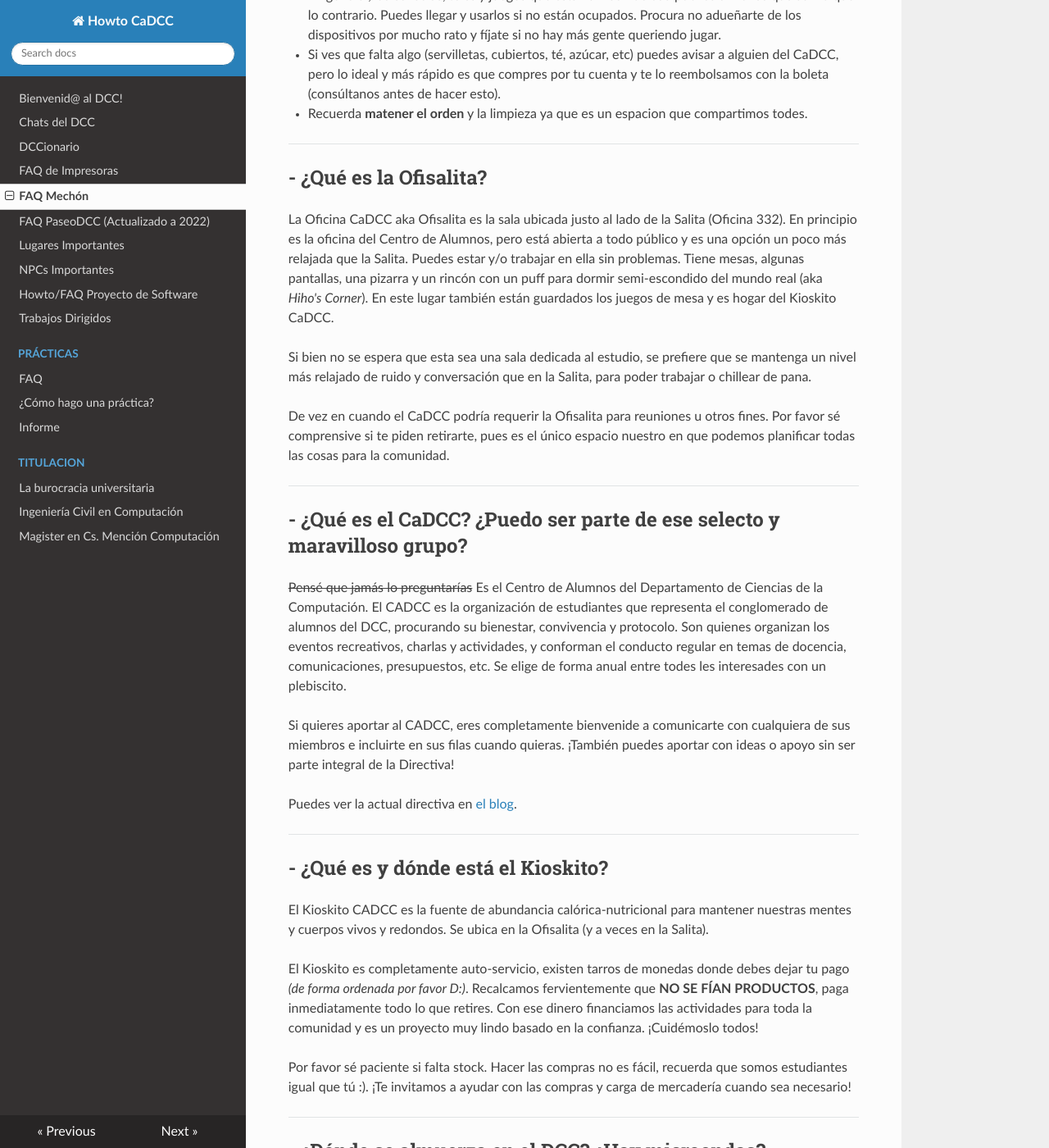
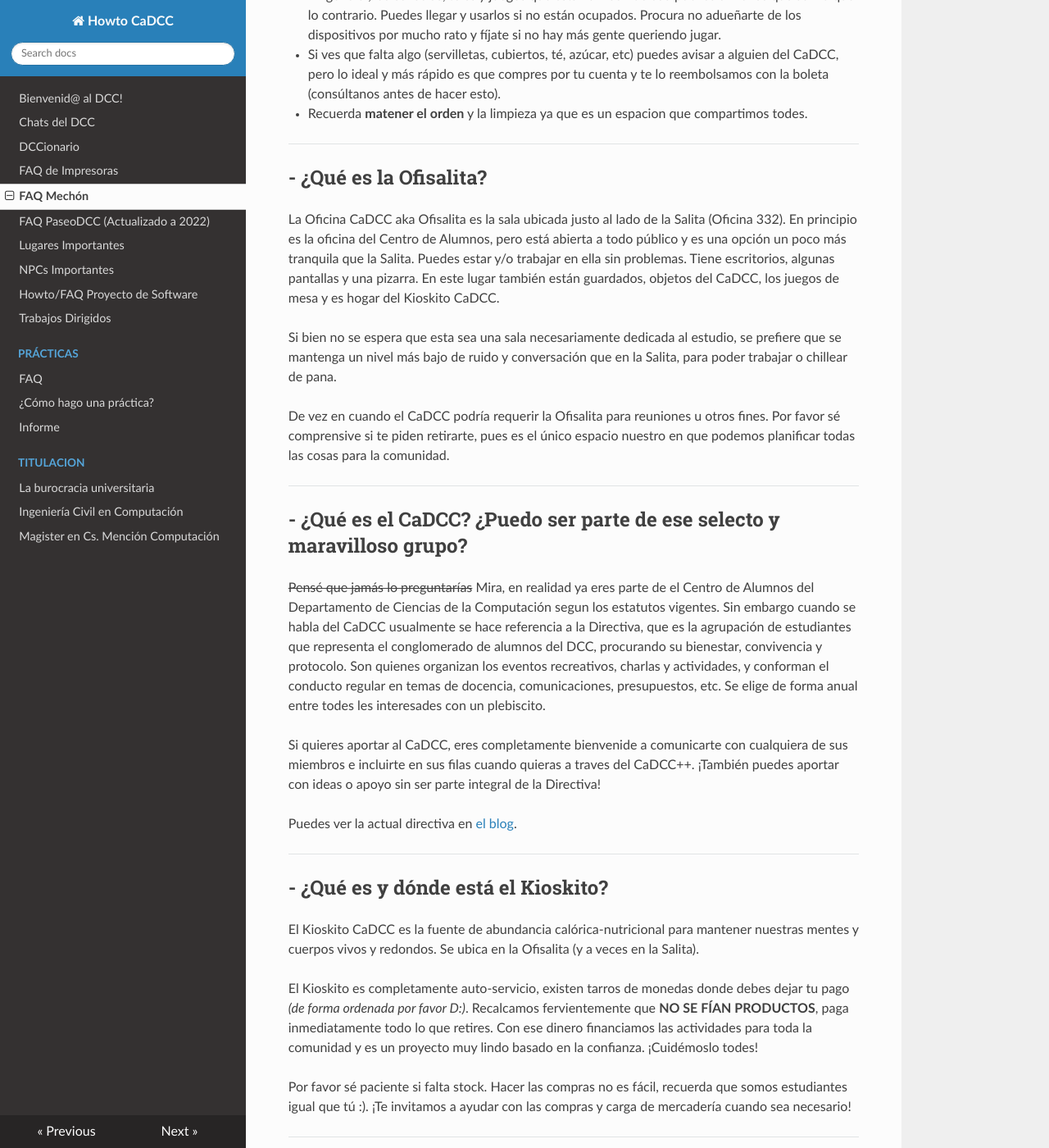
Before and after one commit to cadcc/howto, an MkDocs documentation site: the page built from docs/FAQ Mechón.md, in a window 1280 px wide and 1400 px high, scrolled down 992 px. Shown: the whole window at 82% size. Built offline with MkDocs 1.6.1, drawn with Linux system fonts in a browser that asks for light colours; nearby versions of some CDN libraries; some of the changed text lies outside the part shown.

Commit message:
Cambios definitivos 2023

```diff
--- a/docs/FAQ Mechón.md
+++ b/docs/FAQ Mechón.md
@@ -29,9 +29,9 @@ Debes saber que la Salita tiene sus reglas básicas de convivencia:
 
 ## - ¿Qué es la Ofisalita?
 
-La Oficina CaDCC aka Ofisalita es la sala ubicada justo al lado de la Salita (Oficina 332). En principio es la oficina del Centro de Alumnos, pero está abierta a todo público y es una opción un poco más relajada que la Salita. Puedes estar y/o trabajar en ella sin problemas. Tiene mesas, algunas pantallas, una pizarra y un rincón con un puff para dormir semi-escondido del mundo real (aka *Hiho's Corner*). En este lugar también están guardados los juegos de mesa y es hogar del Kioskito CaDCC.
+La Oficina CaDCC aka Ofisalita es la sala ubicada justo al lado de la Salita (Oficina 332). En principio es la oficina del Centro de Alumnos, pero está abierta a todo público y es una opción un poco más tranquila que la Salita. Puedes estar y/o trabajar en ella sin problemas. Tiene escritorios, algunas pantallas y una pizarra. En este lugar también están guardados, objetos del CaDCC, los juegos de mesa y es hogar del Kioskito CaDCC.
 
-Si bien no se espera que esta sea una sala dedicada al estudio, se prefiere que se mantenga un nivel más relajado de ruido y conversación que en la Salita, para poder trabajar o chillear de pana.
+Si bien no se espera que esta sea una sala necesariamente dedicada al estudio, se prefiere que se mantenga un nivel más bajo de ruido y conversación que en la Salita, para poder trabajar o chillear de pana.
 
 De vez en cuando el CaDCC podría requerir la Ofisalita para reuniones u otros fines. Por favor sé comprensive si te piden retirarte, pues es el único espacio nuestro en que podemos planificar todas las cosas para la comunidad.
 
@@ -39,9 +39,9 @@ De vez en cuando el CaDCC podría requerir la Ofisalita para reuniones u otros f
 
 ## - ¿Qué es el CaDCC? ¿Puedo ser parte de ese selecto y maravilloso grupo?
 
-<s>Pensé que jamás lo preguntarías</s> Es el Centro de Alumnos del Departamento de Ciencias de la Computación. El CADCC es la organización de estudiantes que representa el conglomerado de alumnos del DCC, procurando su bienestar, convivencia y protocolo. Son quienes organizan los eventos recreativos, charlas y actividades, y conforman el conducto regular en temas de docencia, comunicaciones, presupuestos, etc. Se elige de forma anual entre todes les interesades con un plebiscito.
+<s>Pensé que jamás lo preguntarías</s> Mira, en realidad ya eres parte de el Centro de Alumnos del Departamento de Ciencias de la Computación segun los estatutos vigentes. Sin embargo cuando se habla del CaDCC usualmente se hace referencia a la Directiva, que es la agrupación de estudiantes que representa el conglomerado de alumnos del DCC, procurando su bienestar, convivencia y protocolo. Son quienes organizan los eventos recreativos, charlas y actividades, y conforman el conducto regular en temas de docencia, comunicaciones, presupuestos, etc. Se elige de forma anual entre todes les interesades con un plebiscito.
 
-Si quieres aportar al CADCC, eres completamente bienvenide a comunicarte con cualquiera de sus miembros e incluirte en sus filas cuando quieras. ¡También puedes aportar con ideas o apoyo sin ser parte integral de la Directiva!
+Si quieres aportar al CaDCC, eres completamente bienvenide a comunicarte con cualquiera de sus miembros e incluirte en sus filas cuando quieras a traves del CaDCC++. ¡También puedes aportar con ideas o apoyo sin ser parte integral de la Directiva!
 
 Puedes ver la actual directiva en [el blog](https://www.cadcc.cl/directiva/).
 
@@ -49,9 +49,9 @@ Puedes ver la actual directiva en [el blog](https://www.cadcc.cl/directiva/).
 
 ## - ¿Qué es y dónde está el Kioskito?
 
-El Kioskito CADCC es la fuente de abundancia calórica-nutricional para mantener nuestras mentes y cuerpos vivos y redondos. Se ubica en la Ofisalita (y a veces en la Salita).
+El Kioskito CaDCC es la fuente de abundancia calórica-nutricional para mantener nuestras mentes y cuerpos vivos y redondos. Se ubica en la Ofisalita (y a veces en la Salita).
 
-El Kioskito es completamente auto-servicio, existen tarros de monedas donde debes dejar tu pago *(de forma ordenada por favor D:)*. Recalcamos fervientemente que **NO SE FÍAN PRODUCTOS**, paga inmediatamente todo lo que retires. Con ese dinero financiamos las actividades para toda la comunidad y es un proyecto muy lindo basado en la confianza. ¡Cuidémoslo todos!
+El Kioskito es completamente auto-servicio, existen tarros de monedas donde debes dejar tu pago *(de forma ordenada por favor D:)*. Recalcamos fervientemente que **NO SE FÍAN PRODUCTOS**, paga inmediatamente todo lo que retires. Con ese dinero financiamos las actividades para toda la comunidad y es un proyecto muy lindo basado en la confianza. ¡Cuidémoslo todes!
 
 Por favor sé paciente si falta stock. Hacer las compras no es fácil, recuerda que somos estudiantes igual que tú :). ¡Te invitamos a ayudar con las compras y carga de mercadería cuando sea necesario!
 
```
Also changed, not shown: other parts of docs/FAQ Mechón.md (+5 -5 lines).
